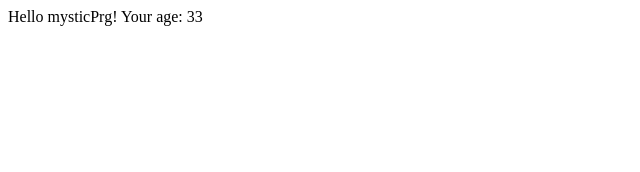
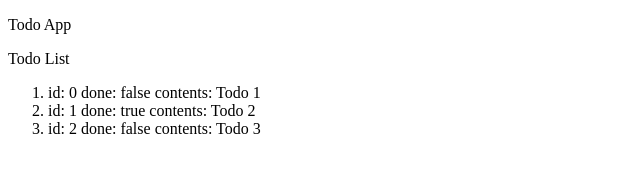
Before and after one commit to bepeco/fe, a website built with webpack: page public/index.html in a window 1280 px wide. Shown: the whole page, without its empty margins (0-640 px from the left). Built offline with nearby package versions, Linux system fonts and the light colour scheme.

Commit message:
데이터를 화면에 보여주는거 까지 작성

```diff
--- a/public/index.html
+++ b/public/index.html
@@ -1,7 +1,7 @@
 <!doctype html>
 <html>
   <head>
-    <title>Getting Started FE</title>
+    <title>FE: Todo List Example</title>
   </head>
   <body>
   </body>
--- a/src/Components/App.js
+++ b/src/Components/App.js
@@ -1 +1,14 @@
-import { requestTodos } from "../Utils/Service";
+import { requestTodos } from '../Utils/Service'
+import createTodoList from './TodoList'
+
+const createApp = async () => {
+  const list = await requestTodos()
+
+  return `
+  <div>
+      <p>Todo App</p>
+      ${createTodoList(list)}
+  </div>`
+}
+
+export default createApp
--- a/src/Components/TodoItem.js
+++ b/src/Components/TodoItem.js
@@ -1,7 +1,9 @@
-export const createTodoItem = ({id, done, contents}) => `
+const createTodoItem = ({id, done, contents}) => `
   <li>
     <span>id: ${id}</span>
     <span>done: ${done}</span>
     <span>contents: ${contents}</span>
   </li>
-`;
+`
+
+export default createTodoItem
--- a/src/Components/TodoList.js
+++ b/src/Components/TodoList.js
@@ -1,8 +1,10 @@
-import createTodoItem from "TodoItem";
+import createTodoItem from './TodoItem'
 
-export const createTodoList = list => `
+const createTodoList = list => `
   <div>Todo List</div>
   <div>
-      <ol>${list.map(createTodoItem)}</ol>
+      <ol>${list.map(createTodoItem).join('')}</ol>
   </div>
-`;
+`
+
+export default createTodoList
--- a/src/index.js
+++ b/src/index.js
@@ -1,132 +1,6 @@
-import { Freeze } from './ConstDecos'
+import createApp from './Components/App'
 
-@Freeze
-class Constants {
-  name = 'mysticPrg'
-  age = 33
-}
-
-window.addEventListener('load', () => {
-  const data = new Constants()
-
-  const str = `Hello ${data.name}! Your age: ${data.age}`
-  document.body.innerHTML = str
+window.addEventListener('load', async () => {
+  const app = await createApp()
+  document.body.innerHTML = app
 })
-
-/*
-[Memo]
-
-https://github.com/standard/standard-loader
-https://standardjs.com/readme-kokr.html
-https://github.com/okonet/lint-staged
-https://jaeyeophan.github.io/2017/05/16/Everything-about-babel/ - babel polyfill 추가해야함
-
-CI - https://travis-ci.org/
-Coverage report - https://coveralls.io/
-Code quality - https://codeclimate.com/
-Documentation - https://inch-ci.org/
-JSDoc? - intellij auto comment: https://www.jetbrains.com/help/idea/creating-jsdoc-comments.html
-ESDoc? - difference with esdoc and jsdoc: https://esdoc.org/manual/faq.html#difference-between-esdoc-and-jsdoc
-index.d.ts? generate: https://www.npmjs.com/package/dts-gen
-
-Domain을 염두에 둔다면?
-jQuery와 인터페이스를 비슷하게 해도 괜찮을듯(익숙하니까)
-
-specification pattern 적용해볼 수도 있을 듯
-spec만 미리 만들어 놓고, Factory가 spec을 받아서 해당하는 노드를 만드는 등?
-
-Explainable?
-
-const btnSpec = Spec().on("click", onClick).className("button").style({ width: 200 });
-const btnDivs = [1, 2, 3].map(id => div().spec(btnSpec).data({ id }));
-
-설명이 앞에 오는 형태가 사람이 보기에 더 익숙하지 않을까?
-
-jsx)
-<div id="name" onClick={addTodo}}>
-  <p><input value={temp}></p>
-  <p>Hi</p> // 미리 spec을 만드려면 component를 별도로 작성해야 함
-</div>
-
-ex 1)
-div().id("name").on("click", addTodo).children(
-  p().children(
-    input().value(temp)
-  ),
-  p().spec(todoField).text("Hi")
-)
-
-ex 2)
-div(
-  p(
-    input().value(temp)
-  )
-  p("Hi").spec(todoField)
-).id("name").on("click", addTodo)
-
-ex 3)
-div(
-  id("name"),
-  on("click", addTodo),
-  p(
-    input(value(Temp))
-  ),
-  p(
-    spec(todField),
-    "Hi"
-  )
-)
-
-ex 4)
-div()
-  .attr(
-    id("name"),
-    on("click", addTodo),
-  ).children(
-    p().children(
-      input.attr(value(temp))
-    ),
-    p()
-      .spec(todField)
-      .children("Hi")
-  );
-
-ex 5)
-div(
-  id("name"),
-  on("click", addTodo),
-).children(
-  p().children(
-    input(value(temp))
-  ),
-  p(spec(todField)).children("Hi")
-);
-
-ex 6)
-const deleteSpec = spec({
-  onClick: deleteTodo,
-  class: "delete-btn"
-});
-
-div({
-  id: "name",
-  onClick: addTodo,
-  inner: [
-    p({ inner: input({ value: temp })),
-    p({ inner: "Hi" ),
-    input({
-      type: "button",
-      spec: deleteSpec
-    })
-  ]
-})
-
-예제는 역시 TodoList가 좋을듯
-const data = [
-  { id: 0, done: false, contents: "asdasdad" },
-  { id: 1, done: false, contents: "asdasdad" },
-  { id: 2, done: false, contents: "asdasdad" }
-];
-위 데이터를 가져왔다고 치고
-추가, 삭제, 수정(내용 및 done 여부) 가능해야 함.
- */
```
Also changed, not shown: src/Utils/Service.js (+6 -6 lines).
